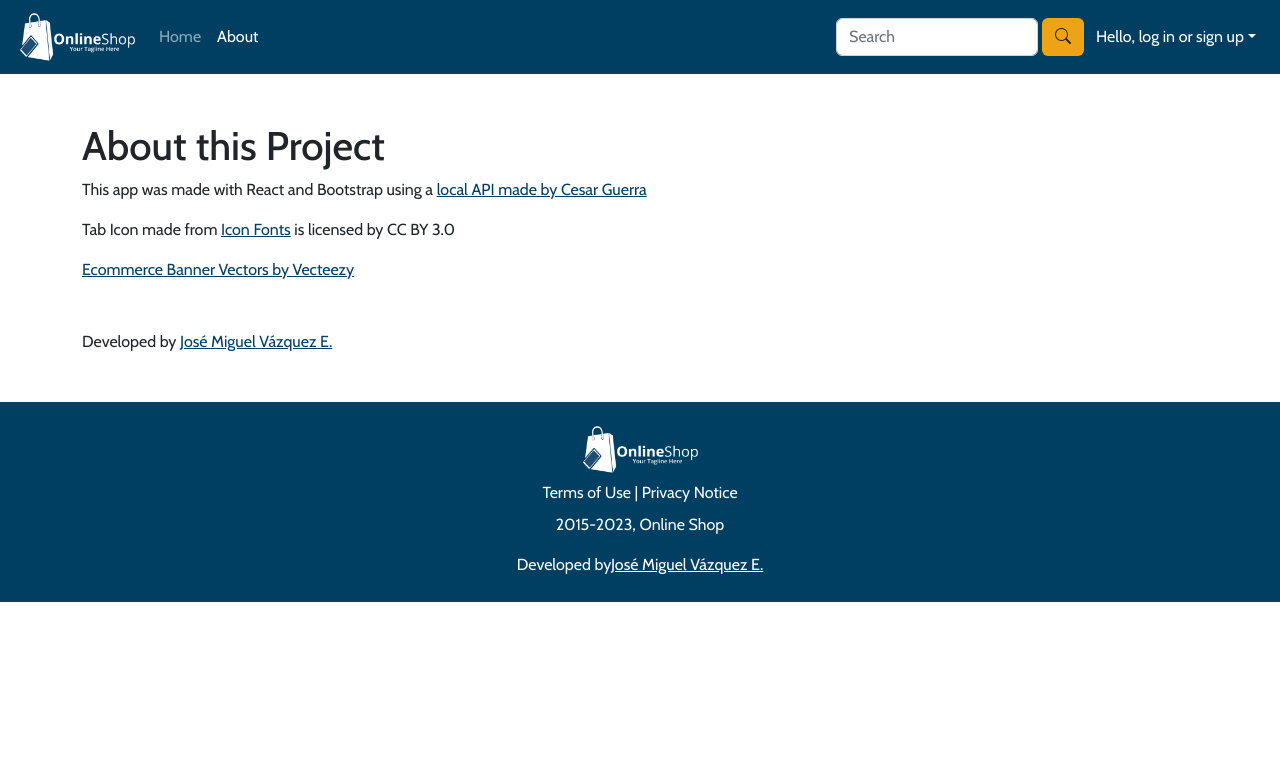
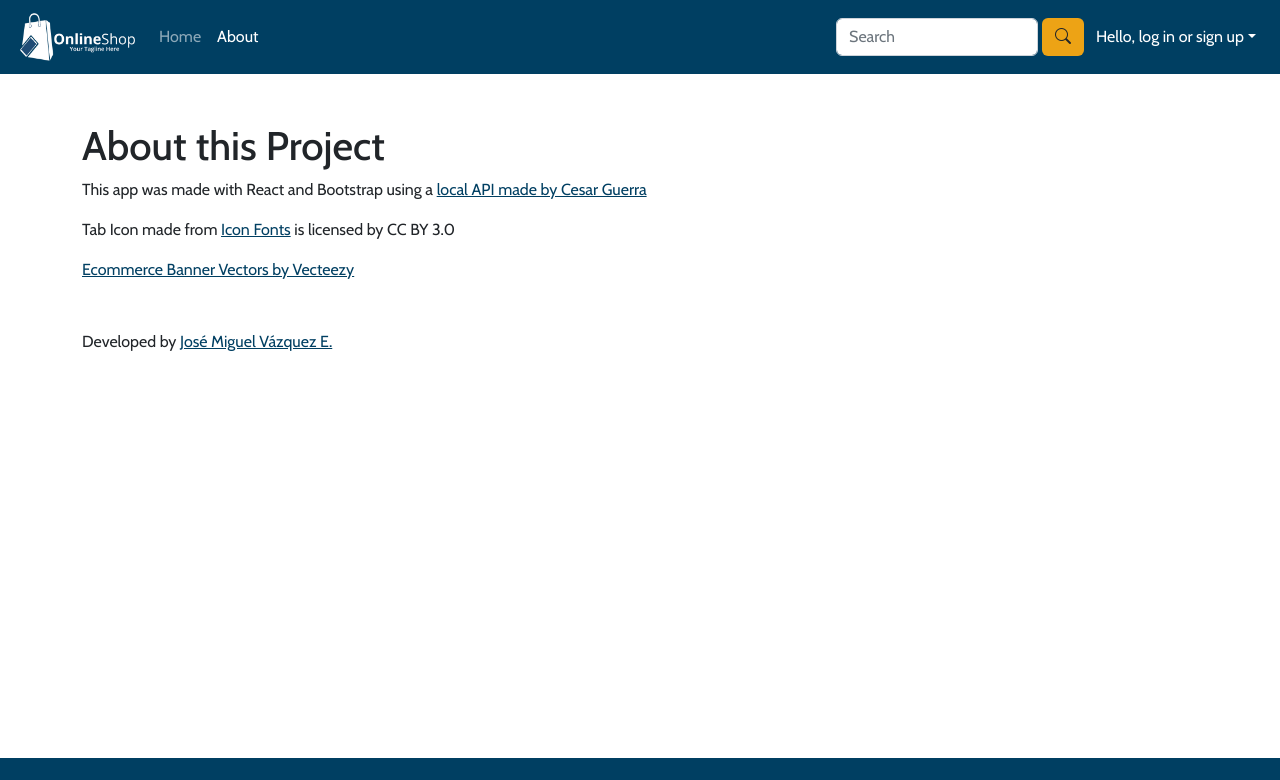
Before and after one commit to JoseMiguelVazquez/e-commerce-react, a React (Vite) app: page /about in a window 1280 px wide. Shown: the top 780 px of the page. Built offline with nearby package versions, Linux system fonts and the light colour scheme.

Commit message:
white space before footer

```diff
--- a/src/components/Footer/Footer.jsx
+++ b/src/components/Footer/Footer.jsx
@@ -5,10 +5,10 @@ import './footer.css'
 const Footer = () => {
   return (
     <footer className='mt-5 pt-4 text-light d-flex flex-column align-items-center'>
-      <img className='logo mb-2' src={Logo} alt='' />
+      <img className='logo mb-4' src={Logo} alt='' />
       <div className='text-center'>
         <p className='mb-2'>Terms of Use | Privacy Notice</p>
-        <p>2015-2023, Online Shop</p>
+        <p className='mb-2'>2015-2023, Online Shop</p>
         <p className='text-light'>
           Developed by
           <a
--- a/src/components/Footer/footer.css
+++ b/src/components/Footer/footer.css
@@ -2,6 +2,7 @@ footer {
     height: 200px;
     width: 100vw;
     background-color: rgb(0, 63, 98);
+    font-size: 0.9rem;
 }
 
 .developed-link {
--- a/src/components/ShoppingCart/shoppingCart.css
+++ b/src/components/ShoppingCart/shoppingCart.css
@@ -1,7 +1,7 @@
 .shopping-cart {
     --cart-width: 300px;
     position: fixed;
-    top: 60px;
+    top: 76px;
     left: 105%;
     width: var(--cart-width);
     min-height: 70vh;
--- a/src/pages/About/About.jsx
+++ b/src/pages/About/About.jsx
@@ -18,6 +18,7 @@ const About = () => {
         <a target='_blank' href='https://www.vecteezy.com/free-vector/ecommerce-banner' rel='noreferrer'>Ecommerce Banner Vectors by Vecteezy</a>
         <p className='mt-5'>Developed by <a target='_blank' href='https://github.com/JoseMiguelVazquez' rel='noreferrer'>José Miguel Vázquez E.</a></p>
       </div>
+      <div className='white-space' />
     </>
   )
 }
--- a/src/pages/About/about.css
+++ b/src/pages/About/about.css
@@ -1,3 +1,8 @@
 .about-section a {
     color: rgb(0, 63, 98);
 }
+
+.white-space {
+    height: 340px;
+    width: 100vw;
+}
--- a/src/pages/Login/Login.jsx
+++ b/src/pages/Login/Login.jsx
@@ -5,6 +5,7 @@ import swal from 'sweetalert'
 import useForm from '@/hooks/useForm'
 import { loginUserService } from '@/services/userService'
 import { useAuthContext } from '@/context/AuthContext'
+import './login.css'
 
 const Login = () => {
   const navigate = useNavigate()
@@ -81,6 +82,7 @@ const Login = () => {
           <Link className='text-dark' to='/signup'>Not a registered user? Sign Up!</Link>
         </form>
       </div>
+      <div className='white-space-login' />
     </>
   )
 }
--- /dev/null
+++ b/src/pages/Login/login.css
@@ -0,0 +1,4 @@
+.white-space-login {
+    height: 298px;
+    width: 100vw;
+}
--- a/src/pages/Signup/Signup.jsx
+++ b/src/pages/Signup/Signup.jsx
@@ -4,6 +4,7 @@ import { useSearchContext } from '@/context/SearchContext'
 import swal from 'sweetalert'
 import useForm from '@/hooks/useForm'
 import { registerUserService } from '@/services/userService'
+import './signup.css'
 
 const Signup = () => {
   const { setSearchTerm } = useSearchContext()
@@ -124,6 +125,7 @@ const Signup = () => {
           <Link className='text-dark' to='/login'>Already registered? Log In!</Link>
         </form>
       </div>
+      <div className='white-space-signup' />
     </>
   )
 }
--- /dev/null
+++ b/src/pages/Signup/signup.css
@@ -0,0 +1,4 @@
+.white-space-signup {
+    height: 40px;
+    width: 100vw;
+}
```
